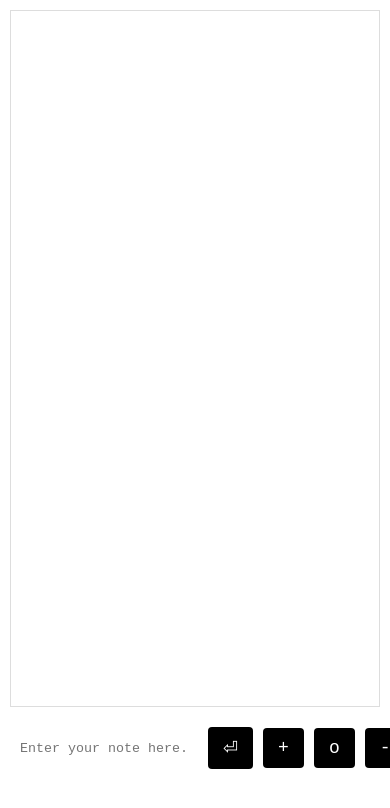
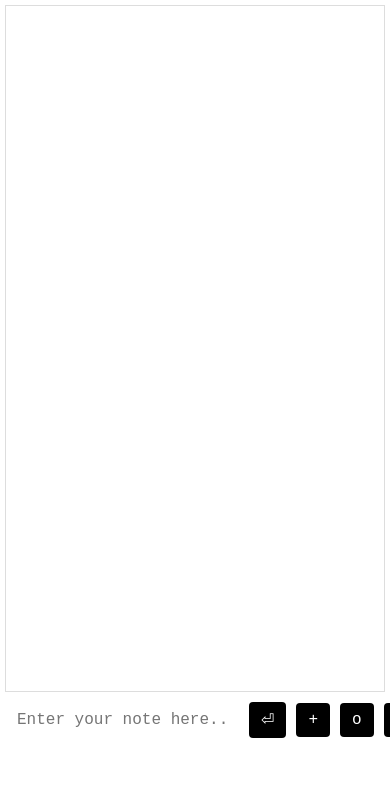
Before and after one commit to tdwth-joe/Notes, a plain HTML site: page index.html in a window 390 px wide. Shown: the top 808 px of the page. Drawn offline with Linux system fonts and the light colour scheme.

Commit message:
Update styles.css

```diff
--- a/styles.css
+++ b/styles.css
@@ -20,7 +20,6 @@ body {
   border: 1px solid #ddd;
   font-family: 'Fira Code', monospace;
   flex-grow: 1;
-  /* Added CSS properties for mobile responsiveness */
   max-height: 80vh;
   overflow-x: hidden;
   overscroll-behavior: contain;
@@ -81,3 +80,25 @@ body {
 #menu-button:hover {
   background-color: #333;
 }
+
+/* Media queries for mobile devices */
+@media (max-width: 600px) {
+  #chat-display {
+    margin: 5px;
+    padding: 5px;
+    font-size: 16px;
+  }
+
+  .input-container {
+    margin: 5px;
+  }
+
+  #entry-box, #enter-button, .chat-button, #menu-button {
+    font-size: 16px;
+    padding: 8px 12px;
+  }
+
+  #enter-button, .chat-button, #menu-button {
+    max-width: 80px;
+  }
+}
```
